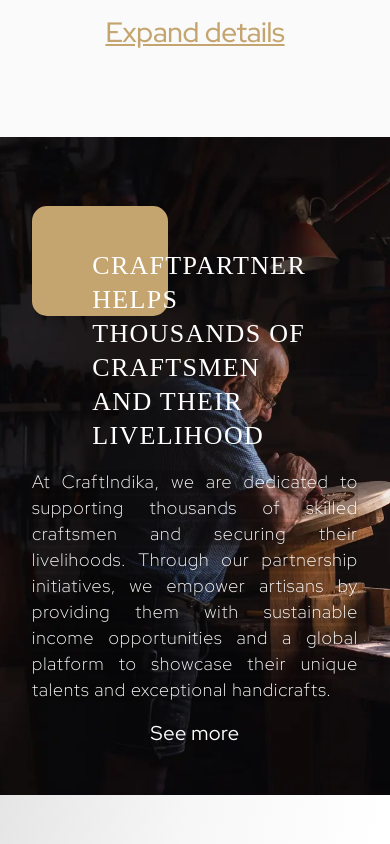
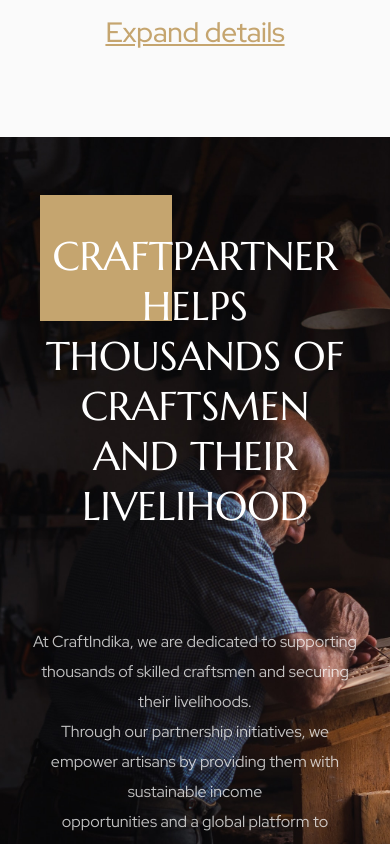
Before and after one commit to nilesh133/craftindika-react, a React (Create React App) app: page /partnership in a window 390 px wide. Shown: the part 5620-6464 px from the top of the page. Built offline with nearby package versions, Linux system fonts and the light colour scheme; a web font is replaced by a local one.

Commit message:
helps-page-modification

```diff
--- a/package.json
+++ b/package.json
@@ -12,9 +12,12 @@
     "react": "^18.2.0",
     "react-dom": "^18.2.0",
     "react-icons": "^4.8.0",
+    "react-lottie": "^1.2.3",
     "react-responsive-carousel": "^3.2.23",
+    "react-reveal": "^1.2.2",
     "react-router-dom": "^6.10.0",
     "react-scripts": "5.0.1",
+    "react-select": "^5.7.3",
     "swiper": "^9.2.0",
     "web-vitals": "^2.1.4"
   },
--- a/src/components/Partnership/FAQComponent/faqcomponent.css
+++ b/src/components/Partnership/FAQComponent/faqcomponent.css
@@ -617,8 +617,8 @@
     flex-shrink: 0;
     margin-right: 1rem;
     margin-left: 1rem;
-    width: 80%;
-    max-width: 340px;
+    width: 40%;
+    /* max-width: 340px; */
   }
 
   .card:hover {
@@ -670,6 +670,7 @@
   .card-slider {
     overflow-x: scroll;
     scroll-snap-type: x mandatory;
+    justify-content: center;
   }
 
   .card-slider::-webkit-scrollbar {
@@ -679,5 +680,6 @@
   .card {
     scroll-snap-align: center;
     flex-shrink: 0;
+    width: 25%;
   }
 }
--- a/src/components/Partnership/Helps/Helps.jsx
+++ b/src/components/Partnership/Helps/Helps.jsx
@@ -1,34 +1,24 @@
 import React from 'react'
 import "./helps.css";
-import Slide from 'react-reveal/Slide';
-import Fade from 'react-reveal/Fade';
-import flower from "../../../images/Partnership//Helps/Flower.webp"
 
 const Helps = () => {
   return (
     <div className='helps'>
         <div className='helps_heading'>
             <div className='helps_heading_box'></div>
-            <Fade>
             <div>
-                <h3>CRAFTPARTNER HELPS </h3>
-                <h3>THOUSANDS OF CRAFTSMEN </h3>
+                <h3>CRAFTPARTNER HELPS</h3>
+                <h3>THOUSANDS OF CRAFTSMEN</h3>
                 <h3>AND THEIR LIVELIHOOD</h3>
             </div>
-            </Fade>
         </div>
         <div className='helps_paras'>
-            <Slide bottom>
-            <p>At CraftIndika, we are dedicated to supporting thousands of skilled craftsmen and securing their livelihoods. </p>
-            <p>Through our partnership initiatives, we empower artisans by providing them with sustainable income </p>
+            <p>At CraftIndika, we are dedicated to supporting thousands of skilled craftsmen and securing their livelihoods.</p>
+            <p>Through our partnership initiatives, we empower artisans by providing them with sustainable income</p>
             <p>opportunities and a global platform to showcase their unique talents and exceptional handicrafts.</p>
-            </Slide>
-            <img src= {flower} />
         </div>
         <div className='helps_link'>
-        <Slide bottom>
-            <a href="#">See more</a>
-        </Slide>
+            See more
         </div>
     </div>
   )
--- a/src/components/Partnership/Helps/helps.css
+++ b/src/components/Partnership/Helps/helps.css
@@ -1,14 +1,10 @@
-@import url('https://fonts.googleapis.com/css2?family=Red+Hat+Display:wght@300;400;500;600&display=swap');
-@import '../../../fonts.css';
-
 .helps {
   display: flex;
   flex-direction: column;
   justify-content: center;
   align-items: center;
-  padding: 5rem 8rem;
-  padding-top: 9rem;
-  background-image: url("../../../images/Partnership//Helps/helps_main_image.webp");
+  padding: 10rem 4rem;
+  background-image: url("../../../images/Partnership//Helps/helps_main_image.jpg");
   background-position: center;
   background-size: cover;
 }
@@ -18,214 +14,87 @@
   justify-content: center;
   align-items: center;
   z-index: 100;
-  transform: translateX(90px);
-
+  width: 90%;
+  position: relative;
 }
 
 .helps_heading_box {
-  width: 353px;
-  height: 244px;
+  width: 513px;
+  height: 361px;
   background-color: rgba(197, 165, 111, 1);
-  /* transform: translateX(150px); */
-  border-radius: 15px;
-  transform: translateY(-50px);
+  transform: translateX(180px);
   z-index: -100;
+  margin-top: -6rem;
+  /* margin-left: 6rem; */
 }
 
 .helps_heading h3 {
-  font-family: 'MADE-Mirage';
+  font-family: "Marcellus";
   font-style: normal;
   font-weight: 100;
-  font-size: 44px;
-  line-height: 50px;
-  letter-spacing: 0.05em;
+  font-size: 50px;
+  line-height: 80px;
   color: #ffffff;
   margin: 0;
-  transform: translateX(-165px);
 }
 
 .helps_paras {
-  margin-top: 1rem;
-  position: relative;
+  margin-top: 6rem;
 }
 
 .helps_paras p {
-  font-family: 'Red Hat Display';
-  font-style: normal;
-  font-weight: 100;
-  font-size: 16px;
-  letter-spacing: 0.05em;
-  line-height: 25px;
-  text-align: center;
-  color: #ffffff;
-  opacity: 0.8;
-  margin: 0;
-  background-color: rgba(0, 0, 0, 0.1);
-}
-
-.helps_paras img {
-  position: absolute;
-  top: 0;
-  right: 0;
-  transform: translate(130%, -110%);
-  height: 90px;
-  width: 90px;
-}
-
-.helps_link a {
   font-family: "Red Hat Display";
   font-style: normal;
   font-weight: 400;
-  font-size: 19px;
-  line-height: 60px;
+  font-size: 16px;
+  line-height: 30px;
   text-align: center;
-  letter-spacing: 0.02em;
   color: #ffffff;
-  cursor: pointer;
-  opacity: 0.8;
-  text-decoration: none;
+  opacity: 0.75;
+  margin: 0;
 }
 
-@media only screen and (max-width: 480px) {
+.helps_link {
+  font-family: "Red Hat Display";
+  font-style: normal;
+  font-weight: 500;
+  font-size: 20px;
+  line-height: 20px;
+  text-align: center;
+  letter-spacing: -0.01em;
+  color: #ffffff;
+  text-decoration: underline;
+  margin-top: 6rem;
+  cursor: pointer;
+}
+
+
+@media (max-width: 1100px) {
   .helps {
-    padding: 2rem;
-    padding-top: 7rem;
+    padding: 4rem 2rem;
   }
 
   .helps_heading {
-    transform: translateX(-15px);
-    text-align: left;
+    width: 95%;
+    flex-direction: column;
+    align-items: baseline;
+  }
+
+  .helps_heading h3 {
+    text-align: center;
+    line-height: 50px;
   }
 
   .helps_heading_box {
-    width: 195px;
-    height: 110px;
-    transform: translate(56px, -90px);
-  }
-
-  .helps_heading h3 {
-    font-size: 26px;
-    line-height: 34px;
-    transform: translateX(-20px);
-  }
-
-  .helps_paras {
-    text-align: justify;
-  }
-
-  .helps_paras p {
-    display: inline;
-    font-size: 18px;
-    line-height: 25px;
-    word-spacing: 0.01em;
-  }
-
-  .helps_paras img {
-    display: none;
-  }
-
-  .helps_link a {
-    font-size: 20px;
+   width: 132px;
+   height: 126px;
+   /* margin-right: 8rem; */
+   transform: translateY(90px);
   }
 }
 
-@media only screen and (min-width: 480px) and (max-width: 768px) {
-  .helps {
-    padding: 4rem;
-    padding-top: 9rem;
-  }
-
-  .helps_heading {
-    transform: translateX(90px);
-  }
-
-  .helps_heading_box {
-    width: 210px;
-    height: 120px;
-    transform: translateY(-105px);
-  }
-
+@media (max-width: 600px) {
   .helps_heading h3 {
-    font-size: 41px;
-    line-height: 47px;
-    text-align: center;
-    transform: translateX(-160px);
-  }
-
-  .helps_paras p {
-    display: flex;
-    font-size: 20px;
-    line-height: 25px;
-  }
-
-  .helps_paras img {
-    display: none;
-  }
-
-  .helps_link a {
-    font-size: 20px;
+    font-size: 40px;
   }
 }
-
-@media only screen and (min-width: 768px) and (max-width: 1024px) {
-  .helps {
-    padding: 4rem;
-    padding-top: 8rem;
-  }
-
-  .helps_heading {
-    transform: translateX(50px);
-  }
-
-  .helps_heading_box {
-    width: 320px;
-    height: 220px;
-    background-color: rgba(197, 165, 111, 1);
-    transform: translateY(-45px);
-    z-index: -100;
-  }
-
-  .helps_heading h3 {
-    font-size: 36px;
-    line-height: 42px;
-    transform: translateX(-145px);
-  }
-
-  .helps_paras img {
-    transform: translate(75%, -130%);
-    height: 75px;
-    width: 75px;
-  }
-}
-
-@media only screen and (min-width: 1024px) and (max-width: 1366px) {
-  .helps {
-    padding: 5rem;
-    padding-top: 9rem;
-  }
-
-  .helps_heading {
-    transform: translateX(70px);
-  }
-
-  .helps_heading_box {
-    transform: translateY(-50px);
-  }
-
-  .helps_heading h3 {
-    font-size: 37px;
-    transform: translateX(-135px);
-  }
-
-  .helps_heading h3:nth-child(2) {
-    font-size: 35px;
-    line-height: 36px;
-    letter-spacing: 0.01em;
-  }
-
-  .helps_paras img {
-    transform: translate(150%, -100%);
-    height: 80px;
-    width: 80px;
-  }
-}
```
Also changed, not shown: src/components/Partnership/FAQComponent/FAQComponent.jsx (+25 -21 lines), 1 other file (tests, documents, lock files or other folders).
